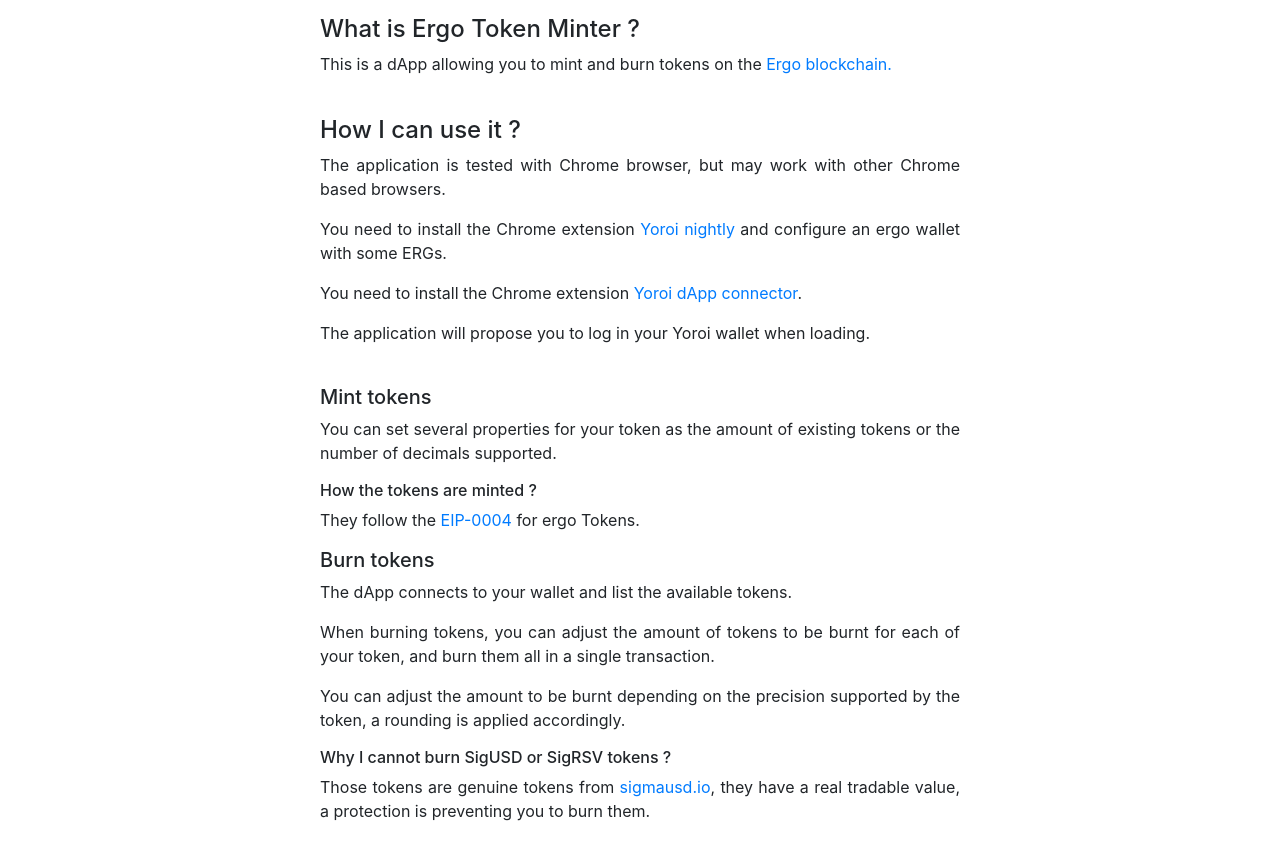
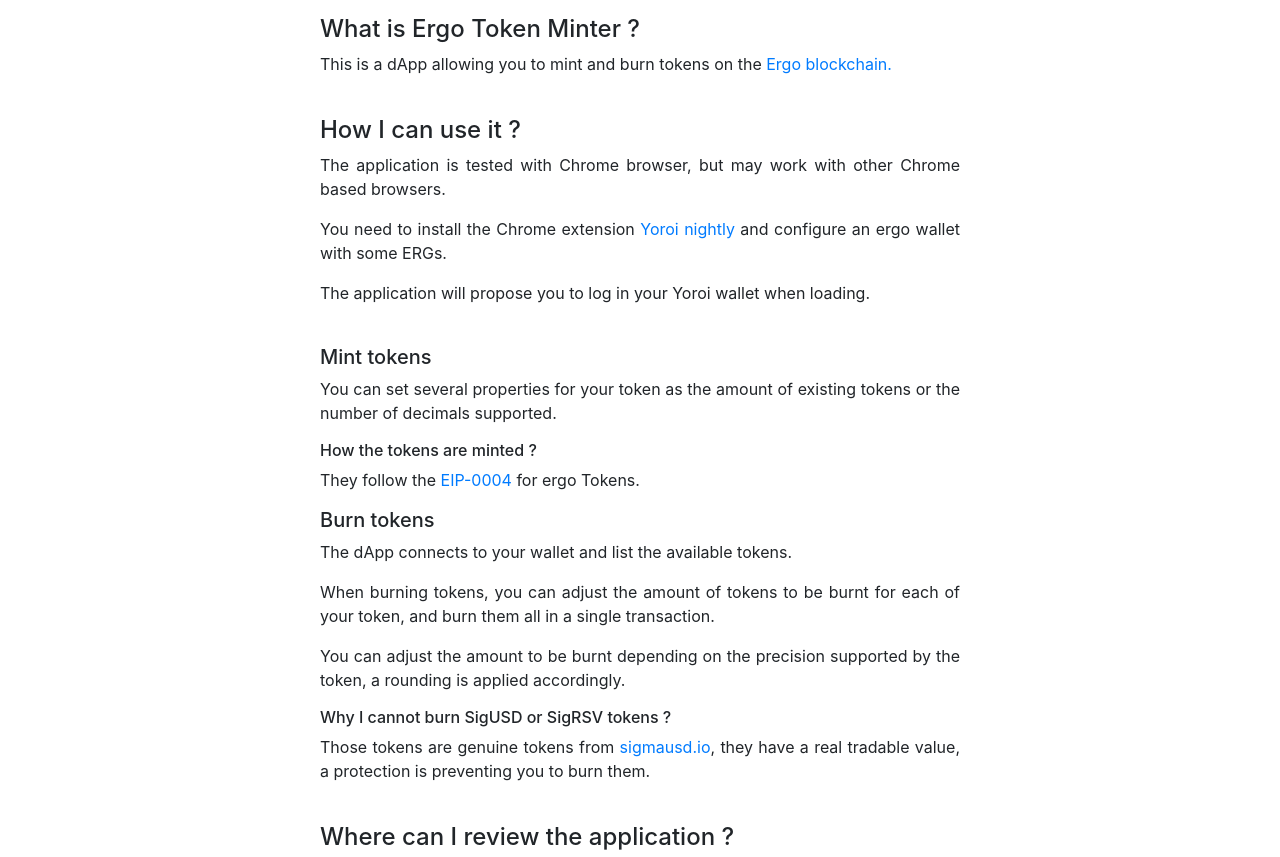
Before and after one commit to ThierryM1212/ergo-token-minter, a website built with webpack: page src/about.html in a window 1280 px wide. Shown: the part 75-932 px from the top of the page. Built offline with nearby package versions, Linux system fonts and the light colour scheme; some packages are replaced by stand-ins of ours.

Commit message:
remove dApp connector requirement

```diff
--- a/src/about.html
+++ b/src/about.html
@@ -39,9 +39,6 @@
         <p class="text-justify">You need to install the Chrome extension <a
                 href="https://chrome.google.com/webstore/detail/yoroi-nightly/poonlenmfdfbjfeeballhiibknlknepo"
                 target="_blank">Yoroi nightly</a> and configure an ergo wallet with some ERGs.</p>
-        <p class="text-justify">You need to install the Chrome extension <a
-                href="https://chrome.google.com/webstore/detail/yoroi-ergo-dapp-connector/chifollcalpmjdiokipacefnpmbgjnle"
-                target="_blank">Yoroi dApp connector</a>.</p>
         <p class="text-justify">The application will propose you to log in your Yoroi wallet when loading.</p>
         <br />
 
@@ -63,7 +60,7 @@
             href="https://sigmausd.io/" target="_blank">sigmausd.io</a>, they have a real tradable value, a protection is preventing you to burn them.</p>
         <br />
 
-        <h4>Where can I review the appication ?</h4>
+        <h4>Where can I review the application ?</h4>
         <p class="text-justify">The code of the application is hosted on gihub:<a
                 href="https://github.com/ThierryM1212/ergo-token-minter" target="_blank">&nbsp;Github repository</a></p>
         <br />
```
